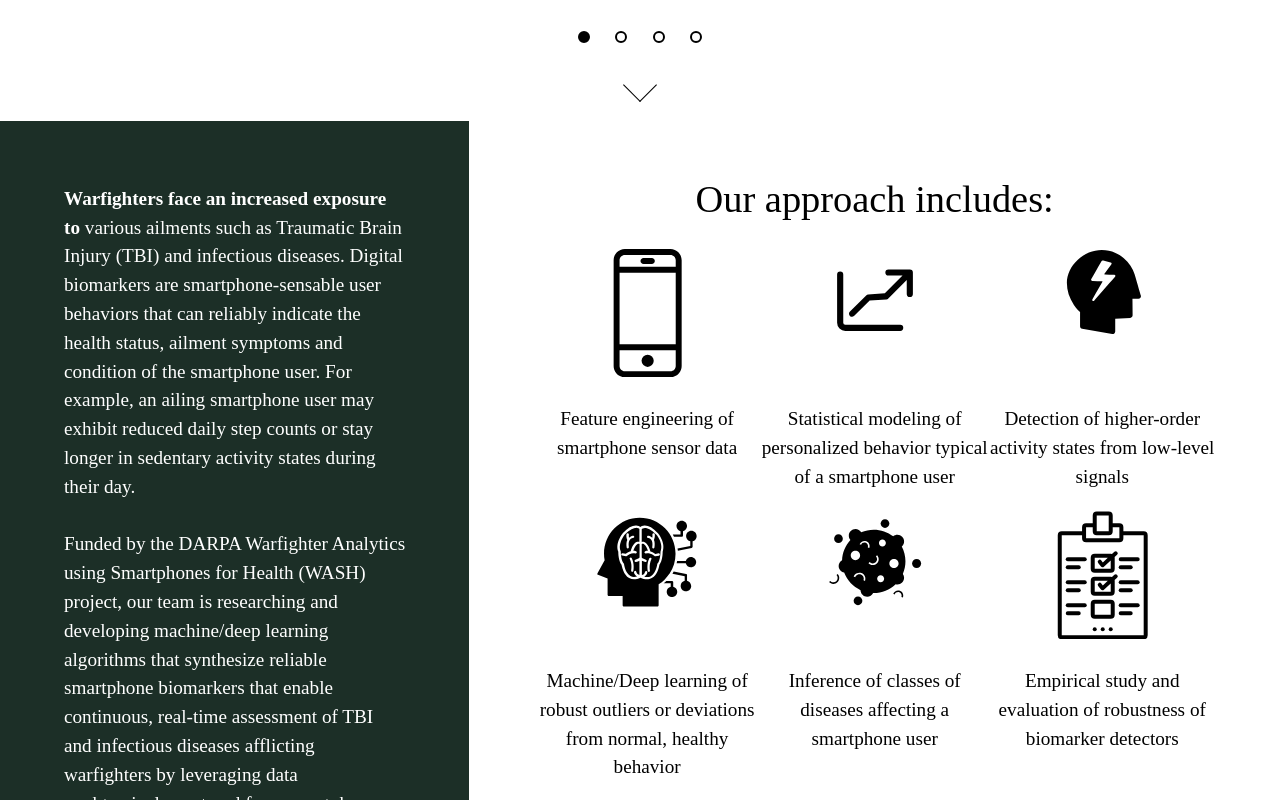
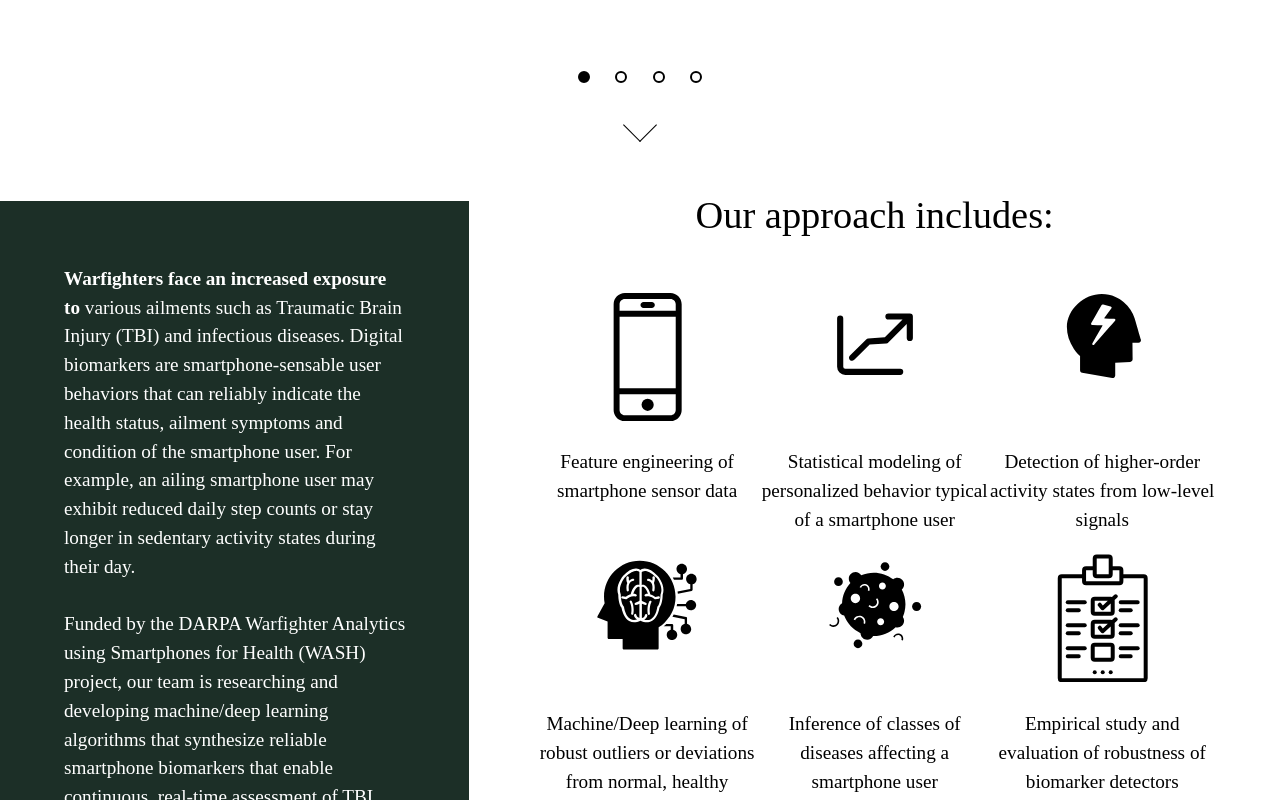
Before and after one commit to mariana0pachon/darpawash, a React (Create React App) app: page / in a window 1280 px wide. Shown: the part 660-1460 px from the top of the page. Built offline with nearby package versions, Linux system fonts and the light colour scheme; a web font is replaced by a local one.

Commit message:
Fixing stuff

```diff
--- a/src/App.css
+++ b/src/App.css
@@ -26,7 +26,7 @@
 }
 
 .homepage, .overview-text, .diagram-layout {
-  height: 90vh;
+  height: 100vh;
   align-content: center;
 }
 
@@ -97,8 +97,6 @@
   border-right-width: 5px;
 }
 
-
-
 .overview-text {
   font-family: 'Nixie One', cursive;
   font-size: 1.2em;
@@ -116,11 +114,13 @@
 
 .overview-icons {
   padding: 5%;
+  padding-top: 0;
 }
 
 .icon-title {
   display: inline-block;
   font-size: 2em;
+  padding-bottom: 5%;
 }
 
 .icon {
```
